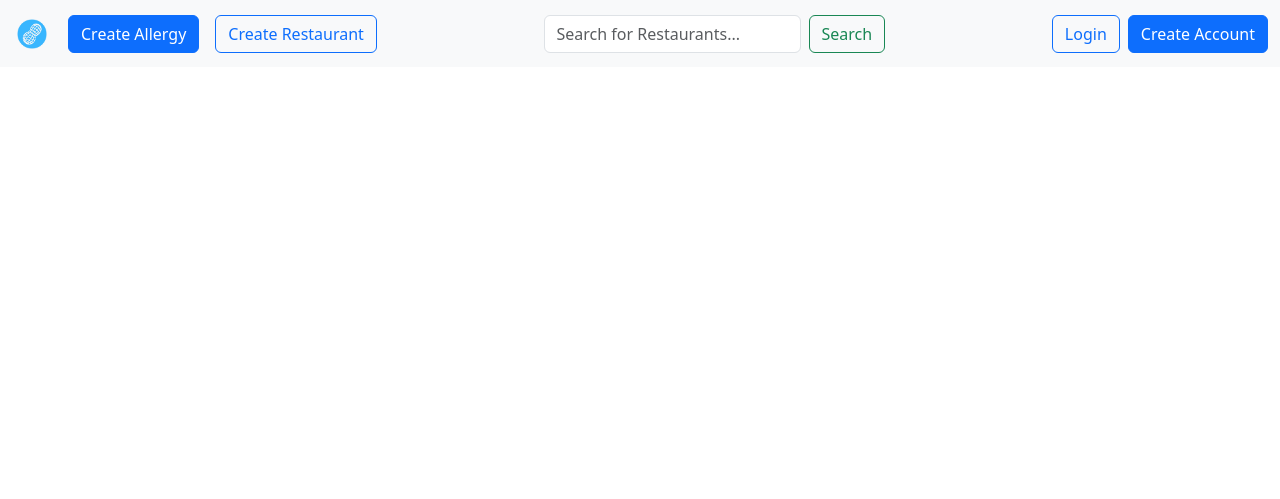
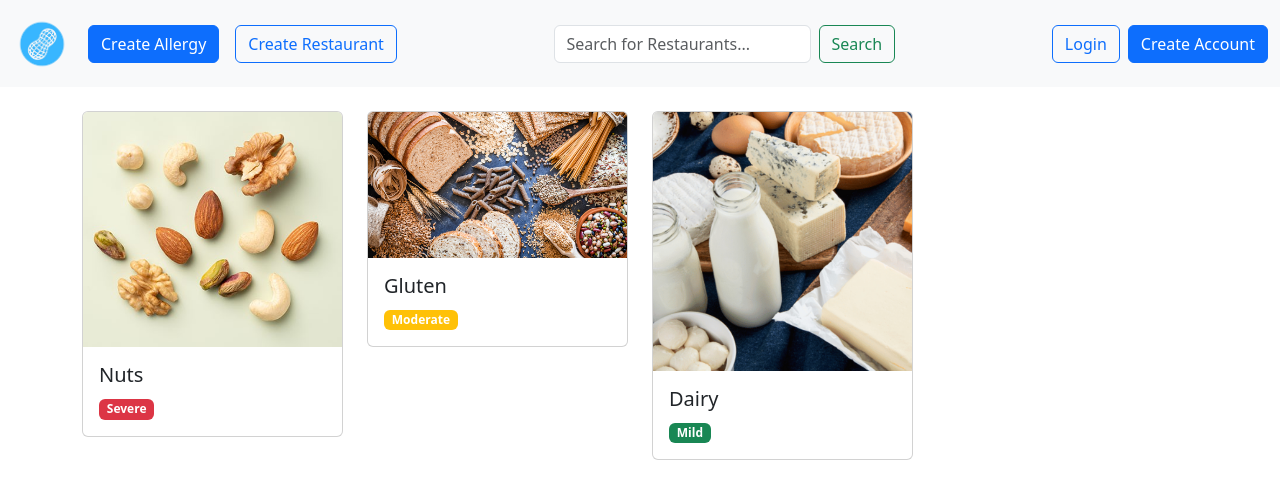
Before and after one commit to Kolin63/allergy_tracker, a Django app: page /users/restaurants/1/details/ in a window 1280 px wide. Shown: the top 499 px of the page. Run offline with Django 5.2, Linux system fonts and the light colour scheme; data comes from the database, SQL or seed files in the repository.

Commit message:
made allergy cards

```diff
--- a/allergies/models.py
+++ b/allergies/models.py
@@ -21,4 +21,4 @@ class Allergy(models.Model):
     category = models.CharField(max_length=255, null=True)
 
     def __str__(self):
-        return self.name
+        return self.allergyname
--- a/users/templates/user_details.html
+++ b/users/templates/user_details.html
@@ -20,7 +20,7 @@
   <div class="container-fluid">
     <!-- Navbar brand -->
     <a class="navbar-brand" href="#">
-      <img src="{% static 'images/logo.png' %}" width="40" height="40" class="d-inline-block align-text-top">
+      <img src="{% static 'images/logo.png' %}" width="60" height="60" class="d-inline-block align-text-top">
     </a>
 
     <!-- Collapsible menu button (mobile) -->
@@ -58,6 +58,51 @@
   </div>
 </nav>
 
+<div class="container mt-4">
+  <div class="row">
+    <!-- First Card: Nuts -->
+    <div class="col-md-3">
+      <div class="card mb-3">
+        <img src="{% static 'images/nuts.jpg' %}" class="card-img-top" alt="Nuts">
+        <div class="card-body">
+          <h5 class="card-title">Nuts</h5>
+          <span class="badge bg-danger">Severe</span>
+        </div>
+      </div>
+    </div>
+
+    <!-- Second Card: Gluten -->
+    <div class="col-md-3">
+      <div class="card mb-3">
+        <img src="{% static 'images/gluten.jpg' %}" class="card-img-top" alt="Gluten">
+        <div class="card-body">
+          <h5 class="card-title">Gluten</h5>
+          <span class="badge bg-warning">Moderate</span>
+        </div>
+      </div>
+    </div>
+
+    <!-- Third Card: Dairy -->
+    <div class="col-md-3">
+      <div class="card mb-3">
+        <img src="{% static 'images/dairy.png' %}" class="card-img-top" alt="Dairy">
+        <div class="card-body">
+          <h5 class="card-title">Dairy</h5>
+          <span class="badge bg-success">Mild</span>
+        </div>
+      </div>
+    </div>
+  </div>
+</div>
+
+
+
+
+
+
+
+  </div>
+</div>
 
 
 
```
Also changed, not shown: users/static/images/dairy.png (added), users/static/images/gluten.jpg (added), users/static/images/nuts.jpg (added).
